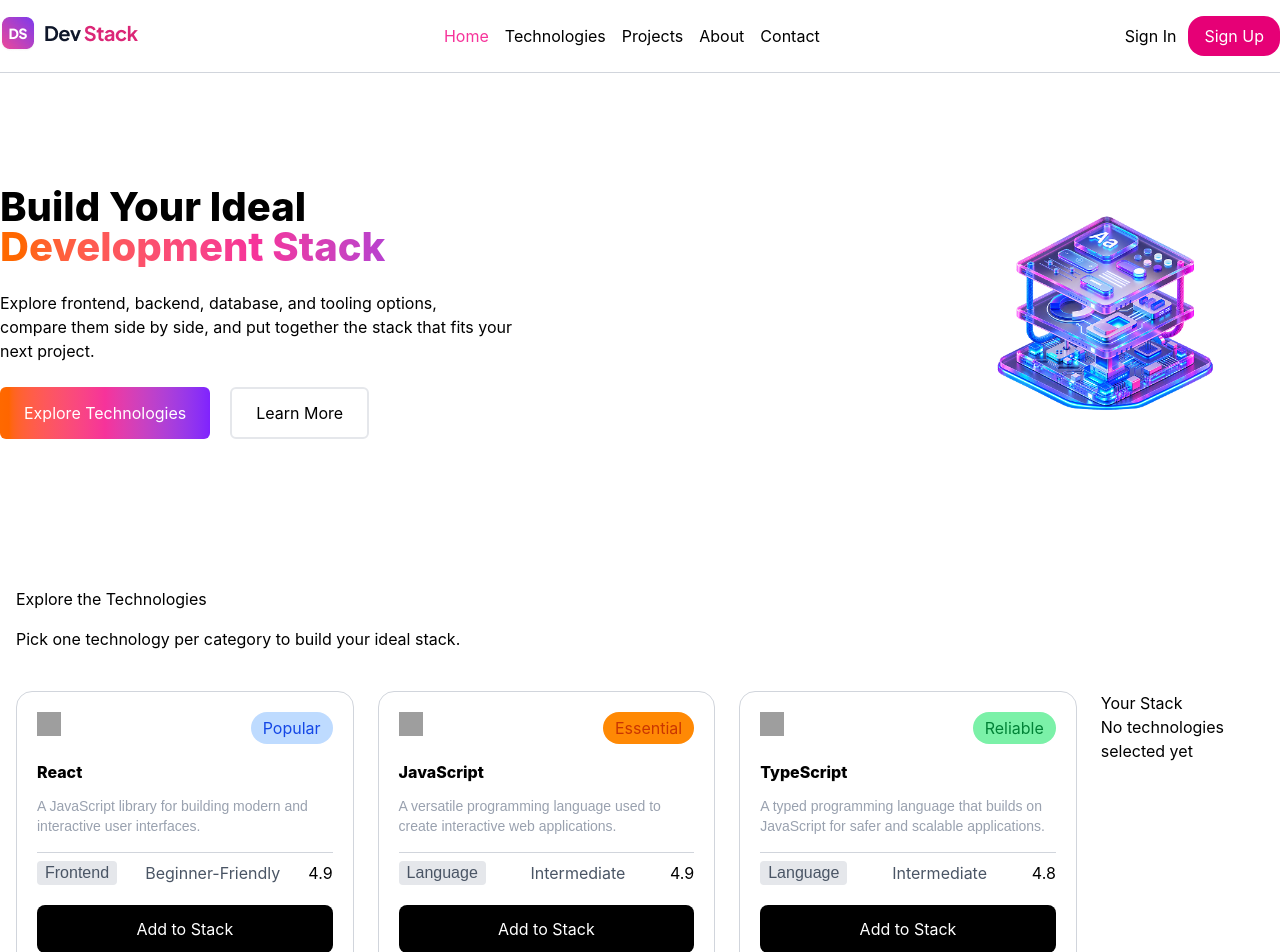
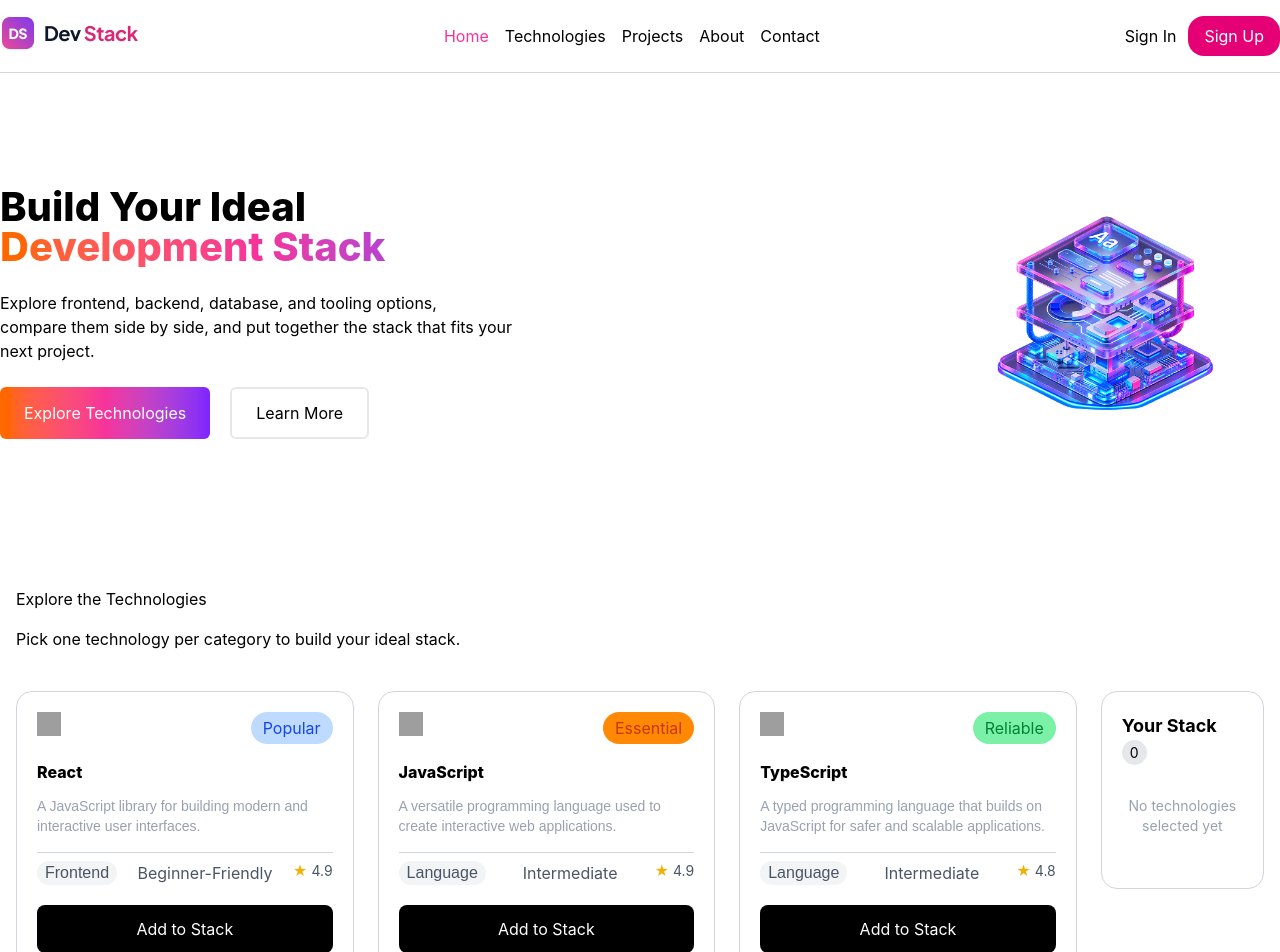
Before and after one commit to SahrearUdoy/assignmentFive, a React (Vite) app: page / in a window 1280 px wide. Shown: the top 952 px of the page. Built offline with nearby package versions, Linux system fonts and the light colour scheme; grey boxes are pictures that could not be loaded.

Commit message:
Added some button functionality

```diff
--- a/src/components/Explore-Technologies.jsx
+++ b/src/components/Explore-Technologies.jsx
@@ -1,7 +1,21 @@
+import { useState } from "react";
 import technologies from "../data/technologies.json";
 import TechnologyCard from "./TechnologyCard";
 
 export default function ExploreTechnologies() {
+  // Event Handler
+
+  const [count, setCount] = useState([]);
+
+  function addToStack(technology) {
+    const alreadyAdded = count.some((item) => item.id === technology.id);
+
+    if (alreadyAdded) {
+      return;
+    }
+    setCount([...count, technology]);
+  }
+
   return (
     // Main Div
     <div className="inter-font max-w-7xl mx-auto px-4 py-16 ">
@@ -20,13 +34,22 @@ export default function ExploreTechnologies() {
             <TechnologyCard
               key={technology.id}
               technology={technology}
+              onAddToStack={addToStack}
+              isAdded={count.some((item) => item.id === technology.id)}
             ></TechnologyCard>
           ))}
         </div>
         {/* Your Stack secction */}
         <div className="w-[15%] pl-6">
-          <h2>Your Stack</h2>
-          <p>No technologies selected yet</p>
+          <div className="border border-gray-300 rounded-2xl p-5">
+            <h2 className="font-bold text-lg">Your Stack</h2>
+            <span className="bg-gray-200 rounded-full px-2 py-1 text-sm">
+              {count.length}
+            </span>
+            <p className="text-gray-400 text-sm  text-center py-8">
+              No technologies selected yet
+            </p>
+          </div>
         </div>
       </div>
     </div>
--- a/src/components/TechnologyCard.jsx
+++ b/src/components/TechnologyCard.jsx
@@ -1,4 +1,4 @@
-export default function TechnologyCard({ technology }) {
+export default function TechnologyCard({ technology, onAddToStack, isAdded }) {
   return (
     <div className="border border-gray-300 rounded-2xl p-5">
       <div className="flex justify-between">
@@ -36,15 +36,21 @@ export default function TechnologyCard({ technology }) {
       </p>
 
       <div className="flex justify-between mt-2">
-        <span className="bg-gray-200 rounded-sm pl-2 pr-2 jakarta-font text-gray-600 ">
+        <span className="bg-gray-100 rounded-full pl-2 pr-2 jakarta-font text-gray-600 ">
           {technology.category}
         </span>
         <span className="text-gray-600">{technology.difficulty}</span>
-        <span>{technology.rating}</span>
+        <span className="text-gray-600 text-sm">
+          <span className="text-yellow-500">★</span> {technology.rating}
+        </span>
       </div>
 
-      <button className="bg-black text-white w-full p-3 rounded-lg my-5">
-        Add to Stack
+      <button
+        className="bg-black text-white w-full p-3 rounded-lg my-5"
+        onClick={() => onAddToStack(technology)}
+        disabled={isAdded}
+      >
+        {isAdded ? "Added to Stack" : "Add to Stack"}
       </button>
     </div>
   );
```
